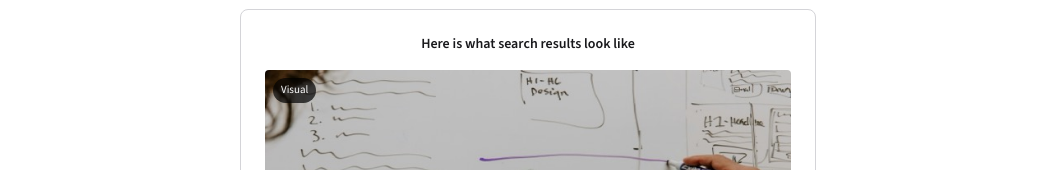
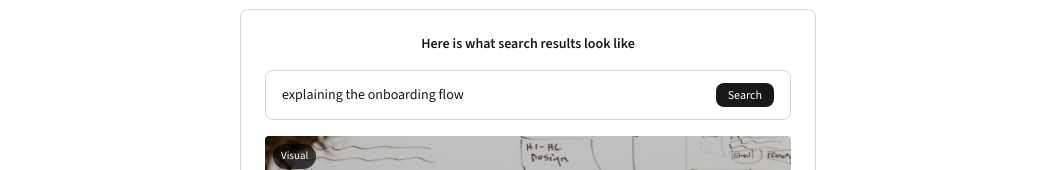
Before and after one commit to juancopi81/video-moment-finder, a Next.js app in the folder frontend/: page / in a window 1280 px wide. Shown: the part 526-696 px from the top of the page, without its empty margins (112-1167 px from the left). Built offline with nearby package versions, Linux system fonts and the light colour scheme; no server answers.

Commit message:
style(frontend): add mock search query to preview card
Show a static search bar with "explaining the onboarding flow"
above the results so visitors see the full query-to-results
flow before signing in.

Co-Authored-By: Claude Opus 4.6 (1M context) <noreply@anthropic.com>

```diff
--- a/frontend/src/app/home-content.tsx
+++ b/frontend/src/app/home-content.tsx
@@ -265,6 +265,15 @@ export default function HomeContent() {
             <h3 className="text-center text-sm font-semibold text-zinc-900 dark:text-zinc-100">
               Here is what search results look like
             </h3>
+
+            <div className="mt-4 flex items-center rounded-lg border border-zinc-300 bg-white px-4 py-3 dark:border-zinc-700 dark:bg-zinc-900">
+              <span className="text-sm text-zinc-900 dark:text-zinc-100">
+                explaining the onboarding flow
+              </span>
+              <span className="ml-auto rounded-lg bg-zinc-900 px-3 py-1 text-xs font-medium text-white dark:bg-zinc-100 dark:text-zinc-900">
+                Search
+              </span>
+            </div>
 
             <div className="mt-4 relative">
               <div className="aspect-video overflow-hidden rounded bg-zinc-200 dark:bg-zinc-800">
```
